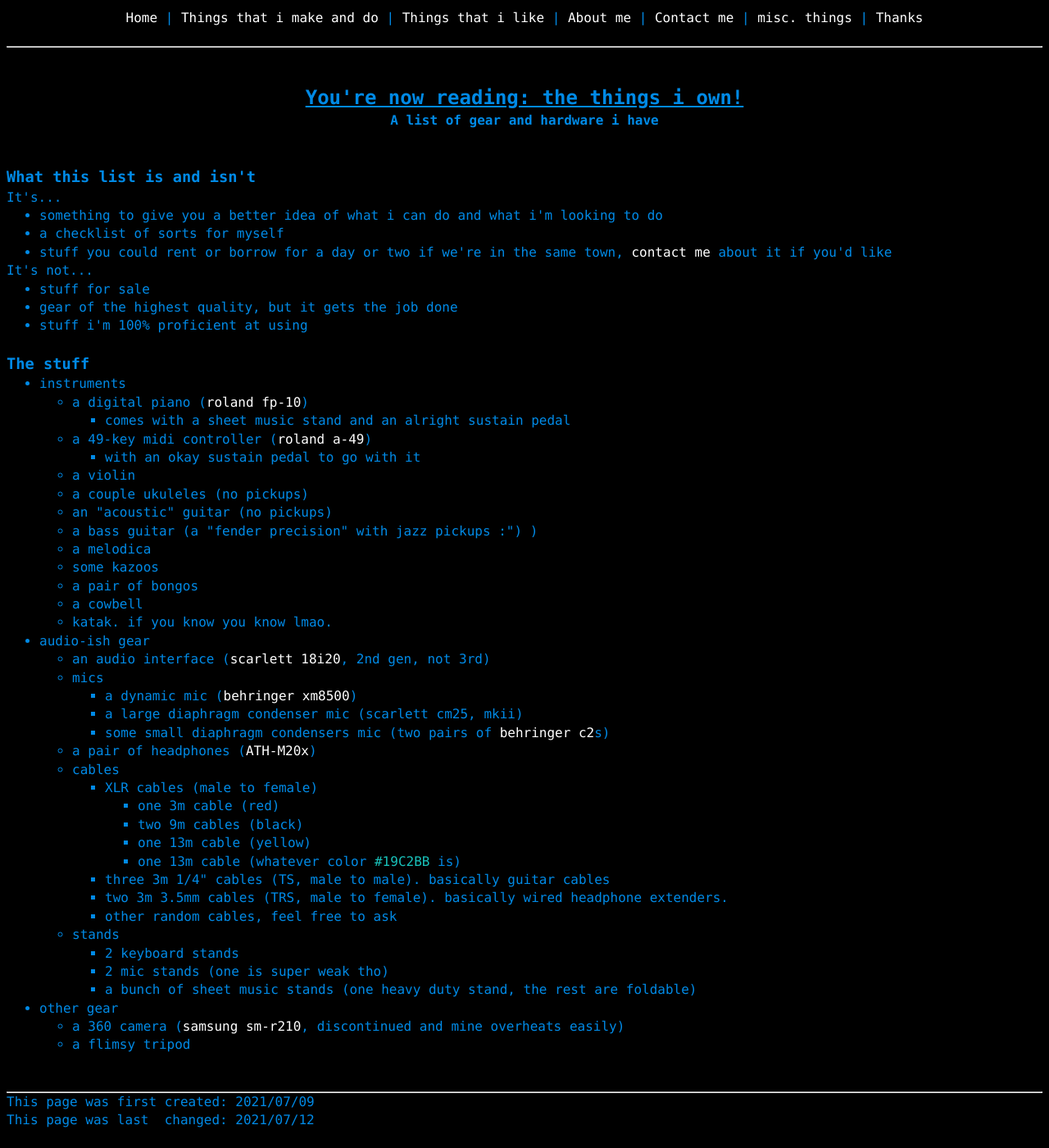
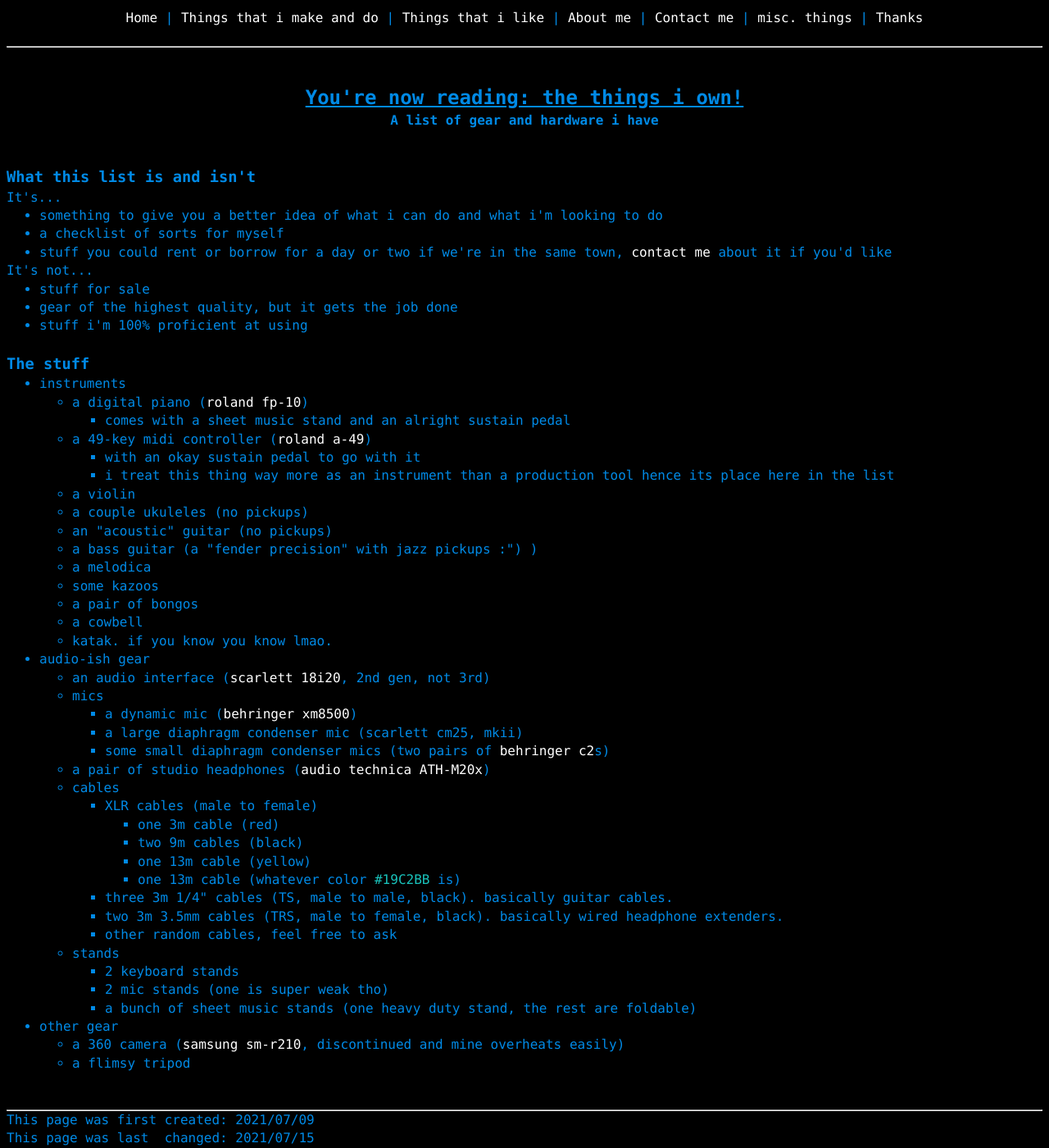
Before and after one commit to a-erfan-aa/a-erfan-aa.github.io, a Jekyll site: the page built from misc/things-i-own.html, in a window 1280 px wide and 1400 px high, scrolled down 200 px. Shown: the whole window at 82% size. Built offline with Jekyll 4.4.1, drawn with Linux system fonts in a browser that asks for light colours; before the commit the page ends 1577 px from its top, so only the background shows below that.

Commit message:
fix some words in things-i-own.html
grammar at line 63

make multi sentence points have more uniform formatting at line 75 and 76

```diff
--- a/misc/things-i-own.html
+++ b/misc/things-i-own.html
@@ -2,7 +2,7 @@
 layout: default
 title: things i own
 firstCreated: 2021/07/09
-lastChanged: 2021/07/12
+lastChanged: 2021/07/15
 ---
 <div><!-- title and subtitle -->
 	<h2><u>You're now reading: the things i own!</u></h2>
@@ -40,7 +40,8 @@ lastChanged: 2021/07/12
 					</ul>
 				<li>a 49-key midi controller (<a href="https://www.roland.com/global/products/a-49/">roland a-49</a>)</li>
 					<ul>
-						<li>with an okay sustain pedal to go with it
+						<li>with an okay sustain pedal to go with it</li>
+						<li>i treat this thing way more as an instrument than a production tool hence its place here in the list</li>
 					</ul>
 				<li>a violin</li>
 				<li>a couple ukuleles (no pickups)</li>
@@ -59,9 +60,9 @@ lastChanged: 2021/07/12
 					<ul>
 						<li>a dynamic mic (<a href="https://www.behringer.com/product.html?modelCode=P0120">behringer xm8500</a>)</li>
 						<li>a large diaphragm condenser mic (scarlett cm25, mkii)</li>
-						<li>some small diaphragm condensers mic (two pairs of <a href="https://behringer.com.my/behringer-c2-instrument-microphone-pair.html">behringer c2</a>s)</li>
+						<li>some small diaphragm condenser mics (two pairs of <a href="https://behringer.com.my/behringer-c2-instrument-microphone-pair.html">behringer c2</a>s)</li>
 					</ul>
-				<li>a pair of headphones (<a href="https://www.audio-technica.com/en-us/ath-m20x">ATH-M20x</a>)</li>
+				<li>a pair of studio headphones (<a href="https://www.audio-technica.com/en-us/ath-m20x">audio technica ATH-M20x</a>)</li>
 				<li>cables</li>
 					<ul>
 						<li>XLR cables (male to female)</li>
@@ -71,8 +72,8 @@ lastChanged: 2021/07/12
 								<li>one 13m cable (yellow)</li>
 								<li>one 13m cable (whatever color <span style="color: #19C2BB;">#19C2BB</span> is)</li>
 							</ul>
-						<li>three 3m 1/4" cables (TS, male to male). basically guitar cables</li>
-						<li>two 3m 3.5mm cables (TRS, male to female). basically wired headphone extenders.</li>
+						<li>three 3m 1/4" cables (TS, male to male, black). basically guitar cables.</li>
+						<li>two 3m 3.5mm cables (TRS, male to female, black). basically wired headphone extenders.</li>
 						<li>other random cables, feel free to ask</li>
 					</ul>
 				<li>stands</li>
```
